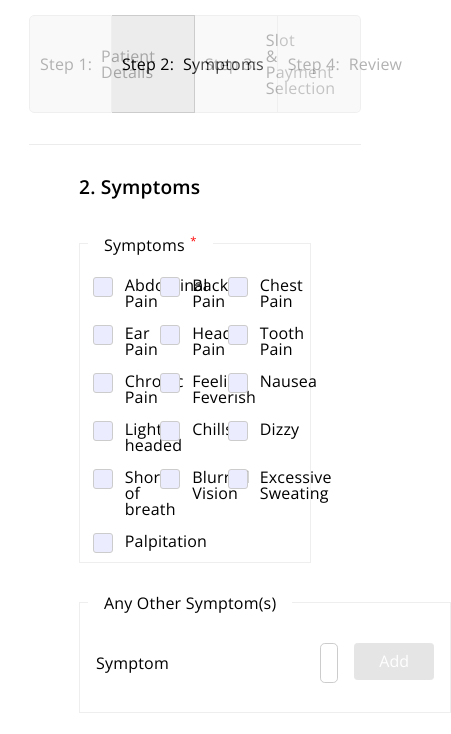
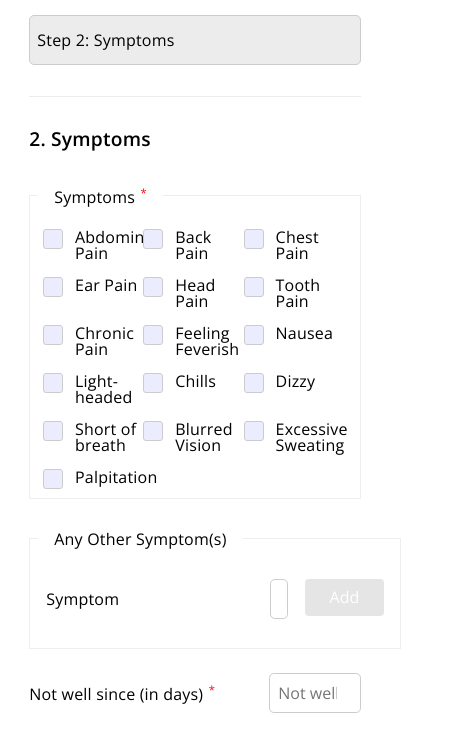
Before and after one commit to mailkev14/stepper, a website: page index.html in a window 390 px wide. Shown: the part 93-827 px from the top of the page, 451 px wide, since content can reach past the window. Drawn offline with nearby package versions, Linux system fonts and the light colour scheme.

Commit message:
Fixed mobile header

```diff
--- a/assets/scss/main.scss
+++ b/assets/scss/main.scss
@@ -120,7 +120,7 @@ textarea {
         border-bottom-right-radius: 5px;
     }
     &+& {
-        border-left: 0;
+        border-left-width: 0;
     }
 
     &.completed,
--- a/assets/scss/max.scss
+++ b/assets/scss/max.scss
@@ -11,7 +11,30 @@
 }
 
 @media all and (max-width:767px) {
+    .site-step-nav {
+        display: none;
+        width: 100%;
+        padding-left: 7px;
+        padding-right: 7px;
 
+        &.active {
+            display: block;
+        }
+
+        &+& {
+            border-left-width: 1px;
+        }
+
+        &,
+        &:first-child,
+        &:last-child {
+            border-radius: 5px;
+        }
+    }
+
+    .site-step-form {
+        width: 100%;
+    }
 }
 
 @media all and (max-width:640px) {
```
Also changed, not shown: assets/css/style.css.
